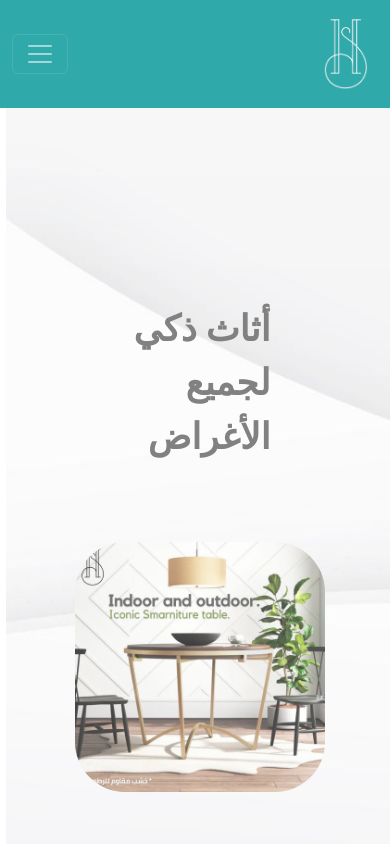
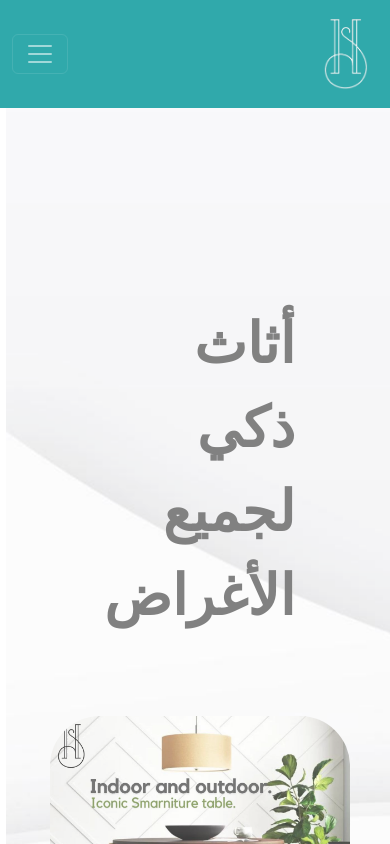
Before and after one commit to MohamedYehia1998/Smarniture, a React (Create React App) app in the folder frontend/: page / in a window 390 px wide. Shown: the top 844 px of the page. Built offline with nearby package versions, Linux system fonts and the light colour scheme; a web font is replaced by a local one.

Commit message:
arabic faq

```diff
--- a/frontend/src/components/Home/Home.module.css
+++ b/frontend/src/components/Home/Home.module.css
@@ -45,7 +45,7 @@
     }
 
     .slogan {
-        font-size: 36px;
+        font-size: 56px;
     }
 
 
--- a/frontend/src/components/Home/Home.tsx
+++ b/frontend/src/components/Home/Home.tsx
@@ -35,7 +35,7 @@ function Home() {
                 <Col xs={12} md={4} className="my-5" style={{ display: 'flex', flexDirection: 'row', justifyContent: 'center' }}>
                     <img
                         src={img2}
-                        width={window.matchMedia('(max-width: 908px)').matches ? 250 : 400}
+                        width={window.matchMedia('(max-width: 908px)').matches ? 300 : 400}
                         style={{ border: '0px solid', borderRadius: '50px 50px 50px 50px', borderColor: '#30a9ab', }}
                         alt="First slide"
                     />
```
